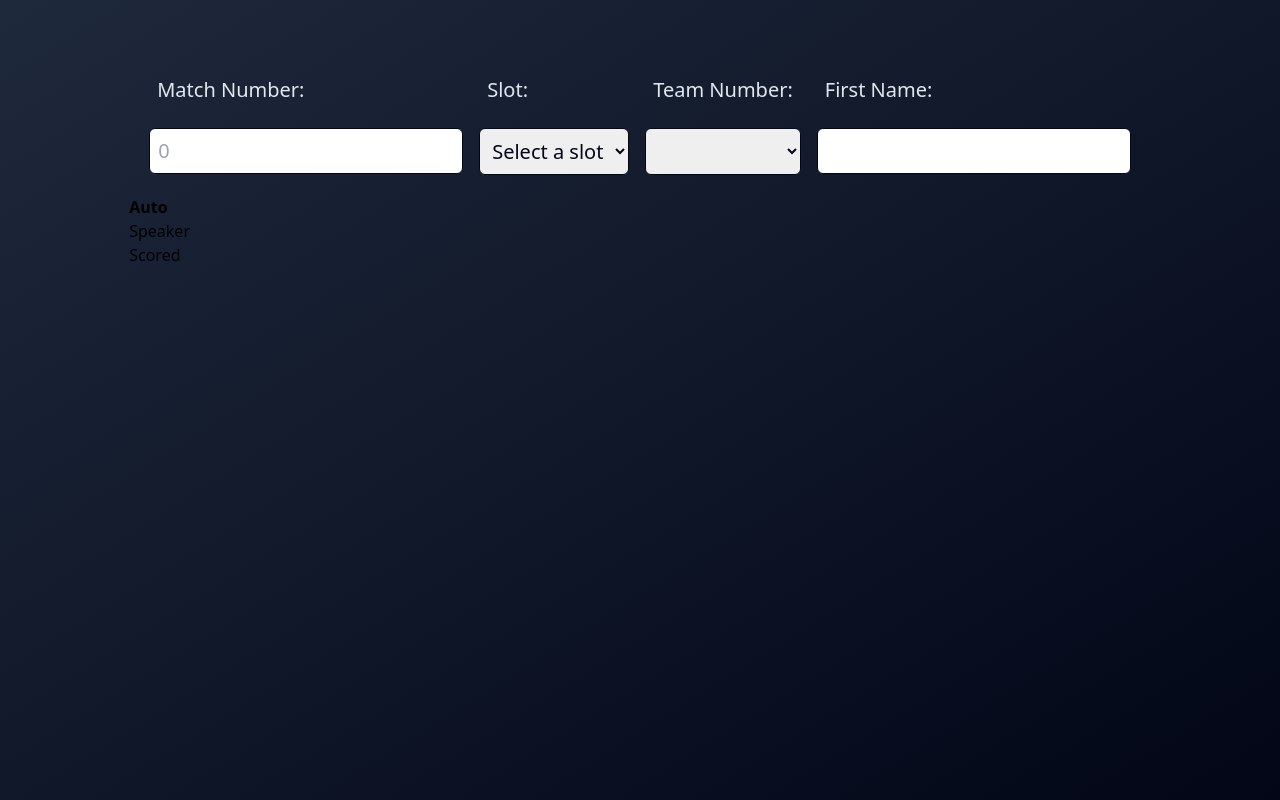
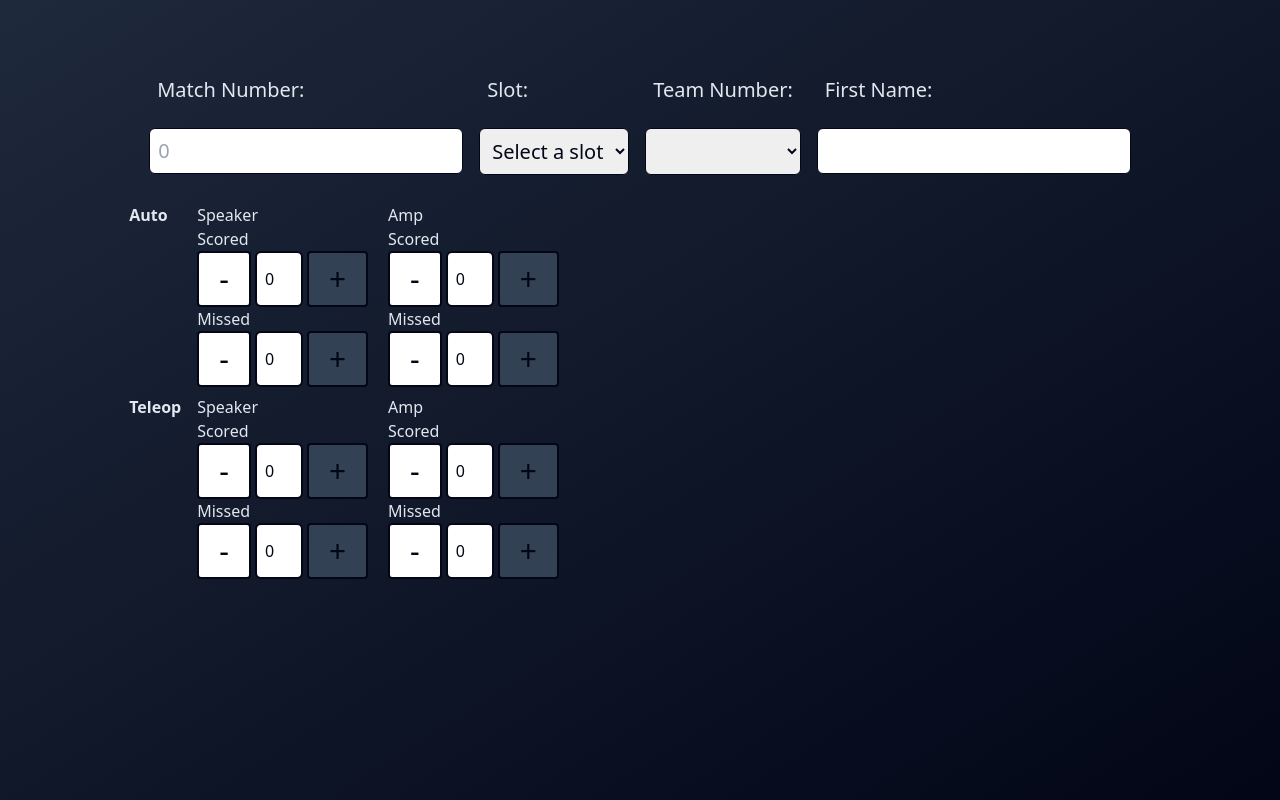
Before and after one commit to FRC900/scouting-site, a Next.js app: page /scouting/stand in a window 1280 px wide. Built offline with nearby package versions, Linux system fonts and the light colour scheme.

Commit message:
stand scouting form progress. Incrementors=broken

```diff
--- a/app/ui/scouting/incrementor.tsx
+++ b/app/ui/scouting/incrementor.tsx
@@ -1,31 +1,50 @@
-'use client';
+"use client";
 
 import { useState } from "react";
+import { MinusIcon } from "@heroicons/react/24/outline";
+import { PlusIcon } from "@heroicons/react/24/outline";
 
 export default function Incrementor({ name }: { name: string }) {
+	const [count, setCount] = useState(0);
 
+	function increment() {
+		setCount(count - 1);
+	}
 
+	function decrement() {
+		setCount(count + 1);
+	}
 
-  function handleClick() {
-
+	function updateValue(e: any) {
+		setCount(e);
 	}
 
 	return (
-    <div>
-      <button>
-
+		<div className="flex flex-row gap-1">
+			<button
+				onClick={increment}
+				className="px-5 py-2 bg-white rounded border-2 border-slate-950"
+			>
+				<p className="text-3xl text-slate-950">-</p>
 			</button>
 			<input
-        id={ name }
-        name={ name }
+				id={name}
+				name={name}
 				type="number"
-        placeholder="0"
+				step="1"
+				value={count}
+				onChange={(event) => {
+					updateValue(event.target.value);
+				}}
 				aria-describedby={name + "-error"}
-        className="p-2 border border-slate-950 rounded-md text-slate-950"
+				className="p-2 border-2 border-slate-950 rounded-md text-slate-950 w-12"
 			/>
-      <button>
-
+			<button
+				onClick={decrement}
+				className="px-5 py-2 bg-slate-700 rounded border-2 border-slate-950"
+			>
+				<p className="text-3xl text-slate-950">+</p>
 			</button>
 		</div>
-  )
+	);
 }
--- a/app/ui/scouting/stand-form.tsx
+++ b/app/ui/scouting/stand-form.tsx
@@ -1,10 +1,11 @@
-import Link from "next/link";
 import { TeamField } from "@/app/lib/definitions";
+import Incrementor from "@/app/ui/scouting/incrementor";
+import { INSPECT_MAX_BYTES } from "buffer";
 
 export default function StandForm({ teams }: { teams: TeamField[] }) {
 	return (
-		<form>
-			<div className="flex flex-row gap-4 text-slate-200 text-xl rounded-3xl p-5 w-max">
+		<form className="text-slate-200 flex flex-col gap-2">
+			<div className="flex flex-row gap-4 text-xl rounded-3xl p-5 w-max">
 				<div className="flex flex-col gap-4">
 					<label className="p-2">Match Number:</label>
 					<input
@@ -65,15 +66,57 @@ export default function StandForm({ teams }: { teams: TeamField[] }) {
 					/>
 				</div>
 			</div>
-      <div>
-        <p><strong>Auto</strong></p>
+			<div className="flex flex-row gap-5">
+				<p className="w-12">
+					<strong>Auto</strong>
+				</p>
 				<div>
 					<label>Speaker</label>
 					<div>
 						<label>Scored</label>
+						<Incrementor name="auto-speaker-scored" />
+					</div>
 					<div>
-
+						<label>Missed</label>
+						<Incrementor name="auto-speaker-missed" />
 					</div>
+				</div>
+				<div>
+					<label>Amp</label>
+					<div>
+						<label>Scored</label>
+						<Incrementor name="auto-amp-scored" />
+					</div>
+					<div>
+						<label>Missed</label>
+						<Incrementor name="auto-amp-missed" />
+					</div>
+				</div>
+			</div>
+			<div className="flex flex-row gap-5">
+				<p className="w-12">
+					<strong>Teleop</strong>
+				</p>
+				<div>
+					<label>Speaker</label>
+					<div>
+						<label>Scored</label>
+						<Incrementor name="teleop-speaker-scored" />
+					</div>
+					<div>
+						<label>Missed</label>
+						<Incrementor name="teleop-speaker-missed" />
+					</div>
+				</div>
+				<div>
+					<label>Amp</label>
+					<div>
+						<label>Scored</label>
+						<Incrementor name="teleop-amp-scored" />
+					</div>
+					<div>
+						<label>Missed</label>
+						<Incrementor name="teleop-amp-missed" />
 					</div>
 				</div>
 			</div>
```
Lines whose indentation alone changed are shown as unchanged.
